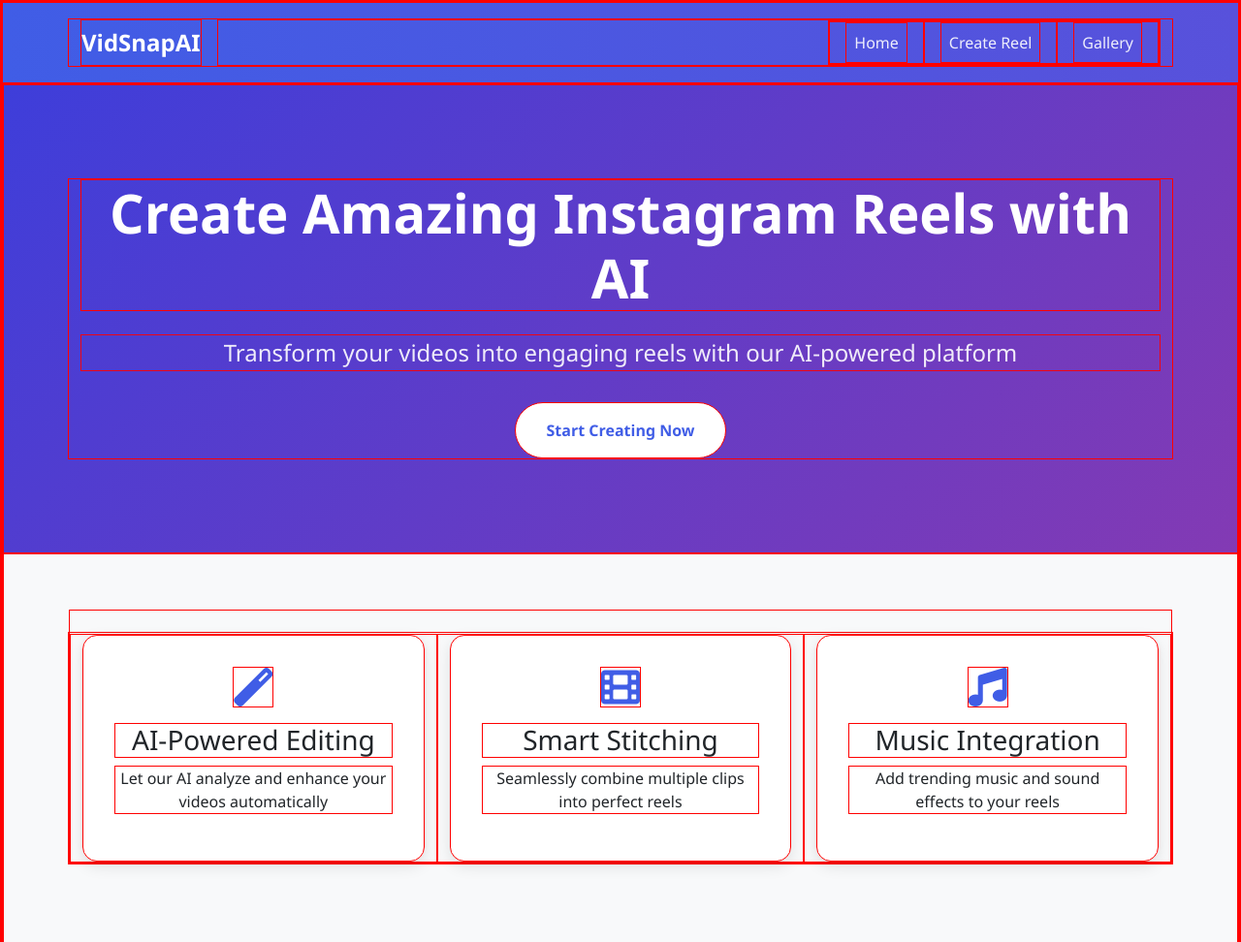
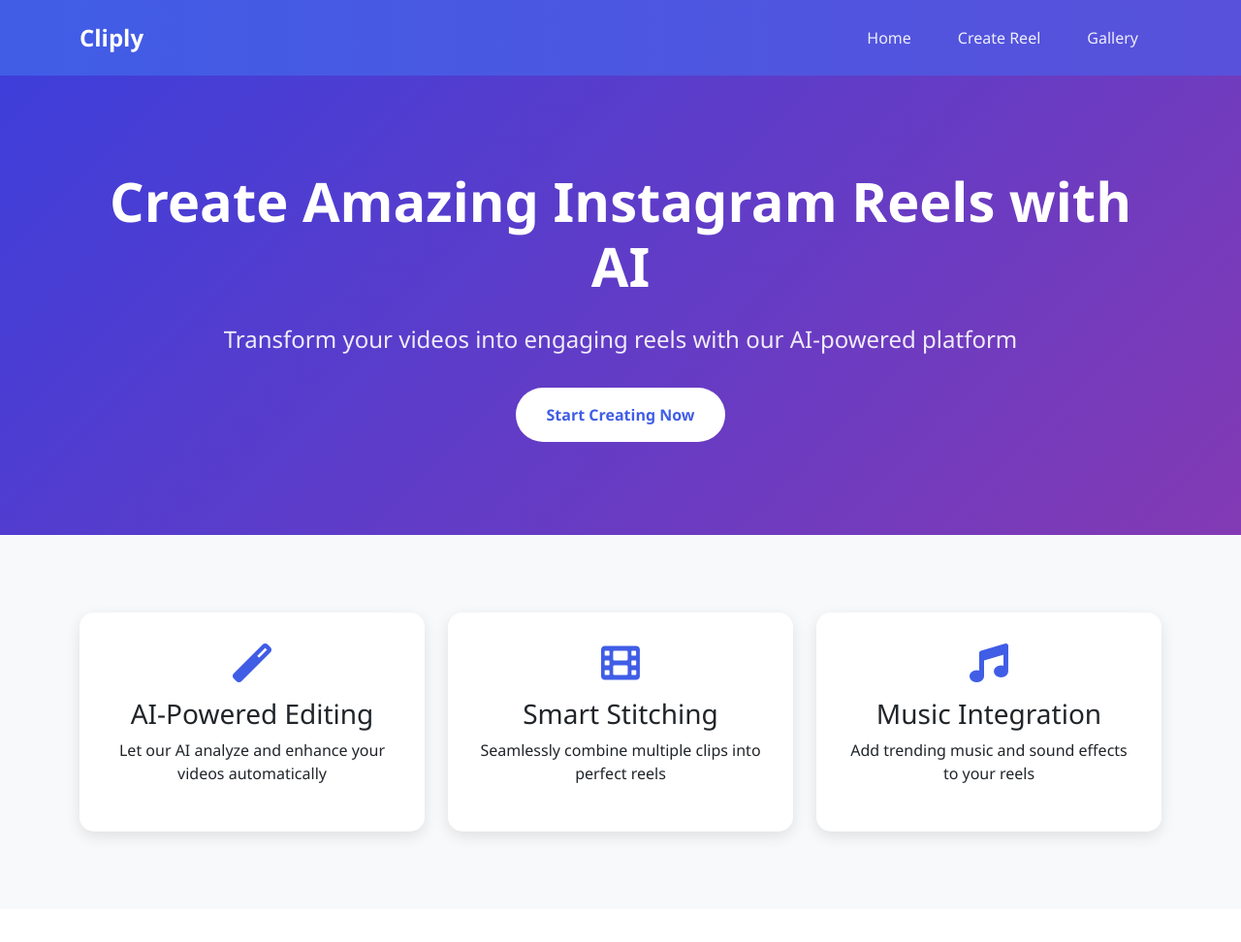
Before and after one commit to navneet-singh2907/cliply, a Flask app: page / in a window 1280 px wide. Shown: the top 972 px of the page at 97% size. Run offline with Flask 3, Linux system fonts and the light colour scheme.

Commit message:
UI Cleanup: Removed debug borders and finalized landing page styles

```diff
--- a/app/static/css/style.css
+++ b/app/static/css/style.css
@@ -1,6 +1,4 @@
-* {
-    border: 1px solid red !important;
-}
+
 
 :root {
     --primary-color: #405DE6;
--- a/app/templates/base.html
+++ b/app/templates/base.html
@@ -12,7 +12,7 @@
 <body>
     <nav class="navbar navbar-expand-lg">
         <div class="container">
-            <a class="navbar-brand" href="/">VidSnapAI</a>
+            <a class="navbar-brand" href="/">Cliply</a>
             <button class="navbar-toggler" type="button" data-bs-toggle="collapse" data-bs-target="#navbarNav">
                 <span class="navbar-toggler-icon"></span>
             </button>
```
